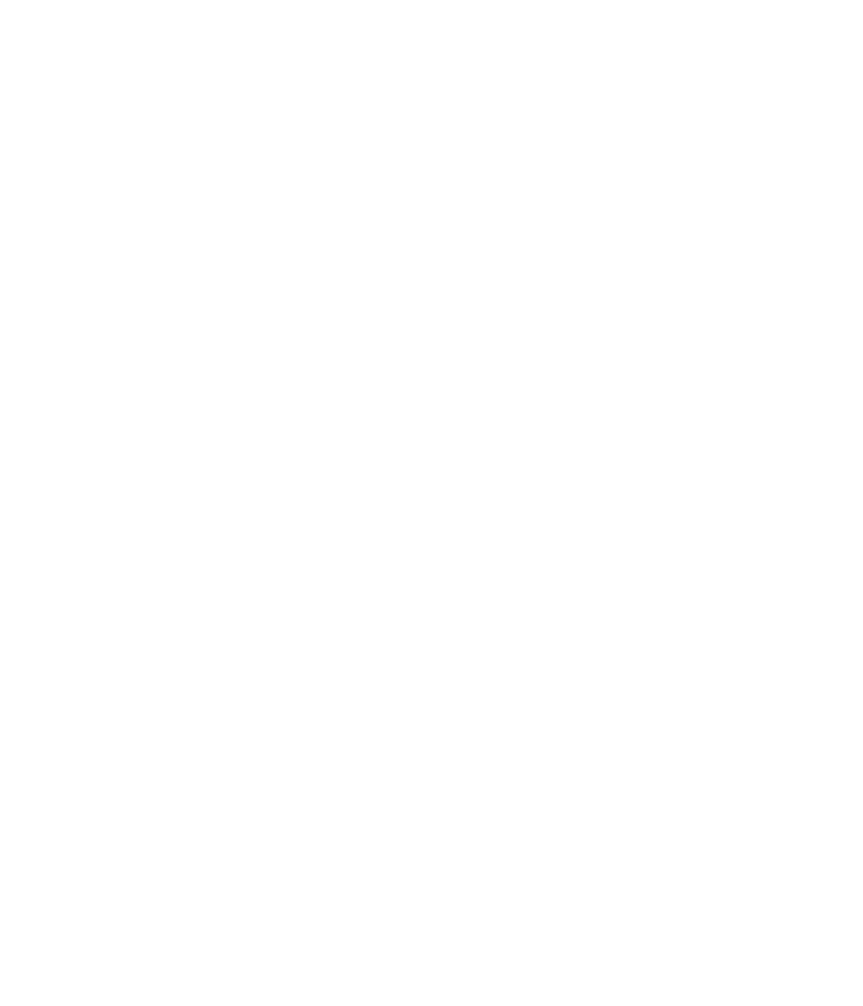
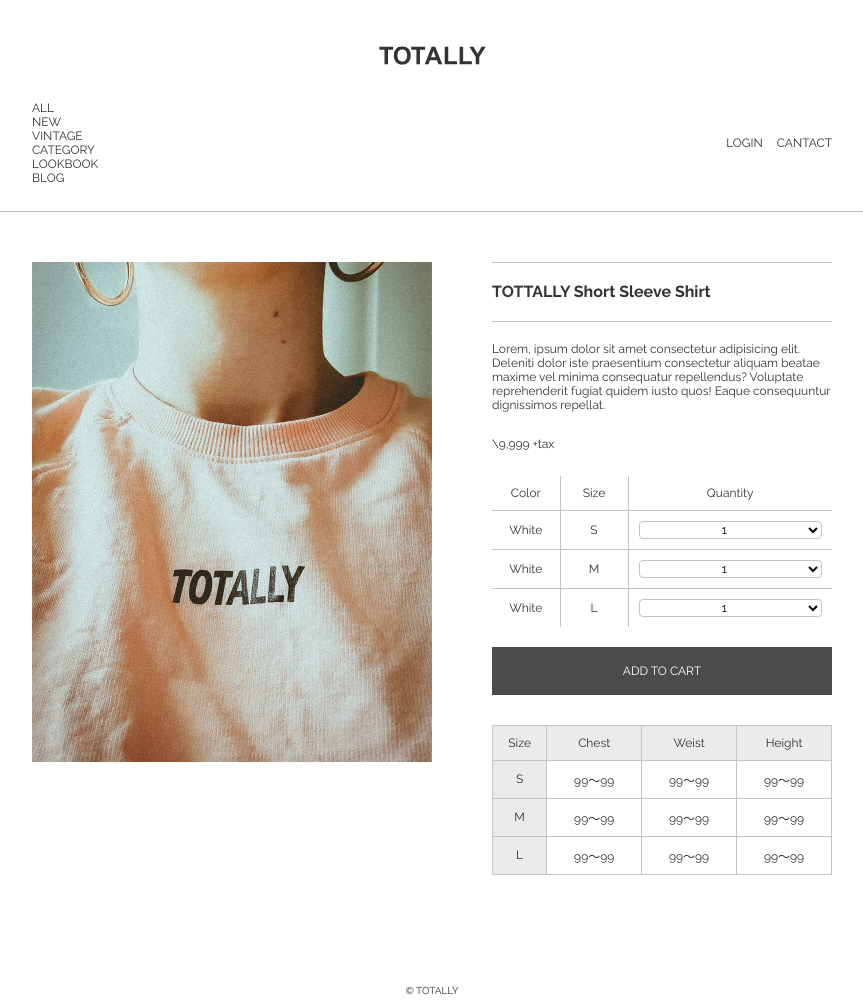
Before and after one commit to hushimi/codejump, a plain HTML site: page Beginner03/index.html in a window 1280 px wide. Shown: the whole page, without its empty margins (208-1071 px from the left). Before the commit the page ends 800 px from the top, so only its background shows below. Drawn offline with Linux system fonts and the light colour scheme; some packages are replaced by stand-ins of ours.

Commit message:
beginner03 done

```diff
--- a/Beginner03/css/style.css
+++ b/Beginner03/css/style.css
@@ -0,0 +1,202 @@
+@charset "UTF-8";
+
+html {
+    font-size: 100%;
+}
+body {
+    color: #333;
+    font-size: 0.75rem;
+    font-family: 'Raleway', sans-serif;
+}
+a {
+    color: #333;
+    text-decoration: none;
+}
+img {
+    max-width: 100%;
+}
+li {
+    list-style: none;
+}
+table {
+    border-collapse: collapse;
+    border-spacing: 0;
+}
+.site-title {
+    width: 109px;
+    line-height: 1px;
+    margin: 0 auto 36px auto;
+}
+.site-title a {
+    display: block;
+}
+.wrapper {
+    max-width: 800px;
+    margin: 0 auto;
+}
+
+/* -----------------------------------
+ヘッダー
+---------------------------------------*/
+#header {
+    max-width: 1000px;
+    padding: 46px 0 26px 0;
+    margin: 0 auto 50px auto;
+    border-bottom: solid 1px #c3c3c3;
+}
+nav {
+    display: flex;
+    align-items: center;
+    justify-content: space-between;
+}
+mav .menu, nav .login {
+    display: flex;
+    align-items: center;
+}
+nav .menu li {
+    margin-right: 14px;
+}
+nav .login li {
+    margin-left: 14px;
+}
+
+/* -----------------------------------
+商品
+---------------------------------------*/
+#item {
+    display: flex;
+    justify-content: space-between;
+    margin-bottom: 100px;
+}
+#item .item-image {
+    max-width: 400px;
+    /* 画像が縮小されるのを防ぐ */
+    flex-shrink: 0;
+    margin-right: 60px;
+}
+#item .item-info .item-title {
+    height: 60px;
+    display: flex;
+    align-items: center;
+    border-top: solid 1px #c3c3c3;
+    border-bottom: solid 1px #c3c3c3;
+    font-size: 1rem;
+    margin-bottom: 20px;
+}
+
+.price {
+    display: block;
+    margin: 25px 0;
+}
+
+/* order-table */
+#item .item-info .order-table {
+    width: 100%;
+    margin-bottom: 20px;
+}
+#item .item-info .order-table .color,
+#item .item-info .order-table .size {
+    width: 20%;
+}
+#item .item-info .order-table .quantity {
+    width: 60%;
+}
+#item .item-info .order-table td {
+    border-top: 1px solid #c3c3c3;
+}
+#item .item-info .order-table th,
+#item .item-info .order-table td {
+    font-weight: normal;
+    padding: 10px;
+    border-right: 1px solid #c3c3c3;
+    text-align: center;
+}
+#item .item-info .order-table th:last-child,
+#item .item-info .order-table td:last-child {
+    border-right: none;
+}
+
+/* select box */
+#item .item-info .order-table select {
+    width: 100%;
+    text-align-last: center;
+    border: 1px solid #c3c3c3;
+    padding: 0 20px;
+    appearance: menulist;
+    border-radius: 4px;
+}
+
+/* cart button */
+#item .item-info .cart-btn {
+    width: 100%;
+    background-color: #4b4b4b;
+    color: #fff;
+    display: block;
+    line-height: 1;
+    padding: 18px 0;
+    margin-bottom: 30px;
+    text-align: center;
+}
+
+/* size table */
+#item .item-info .size-table {
+    width: 100%;
+    border-top: 1px solid #c3c3c3;
+    border-left: 1px solid #c3c3c3;
+}
+#item .item-info .size-table .size {
+    width: 16%;
+}
+#item .item-info .size-table .chest,
+#item .item-info .size-table .weist,
+#item .item-info .size-table .height {
+    width: 28%;
+}
+#item .item-info .size-table th {
+    background-color: #ecebeb;
+}
+#item .item-info .size-table th,
+#item .item-info .size-table td {
+    font-weight: normal;
+    padding: 10px;
+    border-right: 1px solid #c3c3c3;
+    border-bottom: 1px solid #c3c3c3;
+    text-align: center;
+}
+
+/* footer */
+#footer {
+    padding: 10px 0;
+}
+#footer .copyright {
+    font-size: 0.625rem;
+    text-align: center;
+}
+
+@media screen and (max-width: 896px) {
+    .site-title {
+        margin-bottom: 26px;
+    }
+
+    /* ヘッダー */
+    #header {
+        margin-bottom: 0;
+        border-bottom: none;
+        padding: 36px 16px 16px 16px;
+    }
+    nav {
+        overflow-x: scroll;
+    }
+
+    /* 商品 */
+    #item {
+        flex-direction: column;
+    }
+    #item .item-image {
+        max-width: 100%;
+        margin: 0 0 10px 0;
+    }
+    #item .item-info {
+        padding: 0 16px;
+    }
+}
--- a/Beginner03/index.html
+++ b/Beginner03/index.html
@@ -3,7 +3,7 @@
 
 <head>
     <meta charset="UTF-8">
-    <title>Mag88</title>
+    <title>TOTTALLY</title>
     <meta name="description"
         content="Lorem ipsum dolor sit amet consectetur adipisicing elit. Doloremque fugit non omnis, voluptas blanditiis iusto tempore ratione at doloribus temporibus, nisi accusamus distinctio. Nihil fugiat eos autem beatae ipsa dolor.">
     <meta name="viewport" content="width=device-width, initial-scale=1.0">
@@ -16,6 +16,132 @@
 
 <body>
 
+    <header id="header">
+        <div class="site-title">
+            <a href="index.html"><img src="img/logo.svg" alt="TOTTALLY"></a>
+        </div>
+
+        <nav class="wrapper">
+            <ul class="menu">
+                <li><a href="#">ALL</a></li>
+                <li><a href="#">NEW</a></li>
+                <li><a href="#">VINTAGE</a></li>
+                <li><a href="#">CATEGORY</a></li>
+                <li><a href="#">LOOKBOOK</a></li>
+                <li><a href="#">BLOG</a></li>
+            </ul>
+
+            <ul class="login">
+                <li><a href="#">LOGIN</a></li>
+                <li><a href="#">CANTACT</a></li>
+            </ul>
+        </nav>
+    </header>
+
+    <main>
+        <div id="item" class="wrapper">
+            <div class="item-image">
+                <img src="img/item.jpg" alt="">
+            </div>
+
+            <div class="item-info">
+                <h1 class="item-title">TOTTALLY Short Sleeve Shirt</h1>
+                <p>
+                    Lorem, ipsum dolor sit amet consectetur adipisicing elit.
+                    Deleniti dolor iste praesentium consectetur aliquam beatae maxime vel minima consequatur
+                    repellendus?
+                    Voluptate reprehenderit fugiat quidem iusto quos! Eaque consequuntur dignissimos repellat.
+                </p>
+
+                <p class="price">\9,999 +tax</p>
+
+                <table class="order-table">
+                    <thead>
+                        <tr>
+                            <th class="color">Color</th>
+                            <th class="size">Size</th>
+                            <th class="quantity">Quantity</th>
+                        </tr>
+                    </thead>
+
+                    <tbody>
+                        <tr>
+                            <td>White</td>
+                            <td>S</td>
+                            <td>
+                                <select name="quantity_s">
+                                    <option value="1">1</option>
+                                    <option value="2">2</option>
+                                    <option value="3">3</option>
+                                </select>
+                            </td>
+                        </tr>
+                        <tr>
+                            <td>White</td>
+                            <td>M</td>
+                            <td>
+                                <select name="quantity_m">
+                                    <option value="1">1</option>
+                                    <option value="2">2</option>
+                                    <option value="3">3</option>
+                                </select>
+                            </td>
+                        </tr>
+                        <tr>
+                            <td>White</td>
+                            <td>L</td>
+                            <td>
+                                <select name="quantity_L">
+                                    <option value="1">1</option>
+                                    <option value="2">2</option>
+                                    <option value="3">3</option>
+                                </select>
+                            </td>
+                        </tr>
+                    </tbody>
+                </table>
+
+                <a href="#" class="cart-btn">ADD TO CART</a>
+
+                <table class="size-table">
+                    <thead>
+                        <tr>
+                            <th class="size">Size</th>
+                            <th class="chest">Chest</th>
+                            <th class="weist">Weist</th>
+                            <th class="height">Height</th>
+                        </tr>
+                    </thead>
+
+                    <tbody>
+                        <tr>
+                            <th>S</th>
+                            <td>99～99</td>
+                            <td>99～99</td>
+                            <td>99～99</td>
+                        </tr>
+                        <tr>
+                            <th>M</th>
+                            <td>99～99</td>
+                            <td>99～99</td>
+                            <td>99～99</td>
+                        </tr>
+                        <tr>
+                            <th>L</th>
+                            <td>99～99</td>
+                            <td>99～99</td>
+                            <td>99～99</td>
+                        </tr>
+                    </tbody>
+                </table>
+            </div>
+        </div>
+    </main>
+
+    <footer id="footer" class="wrapper">
+        <p class="copyright">&copy; TOTALLY</p>
+    </footer>
+
 </body>
 
 </html>
```
